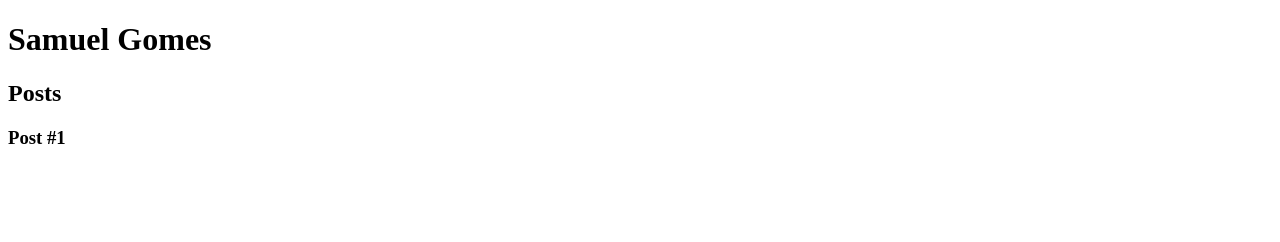
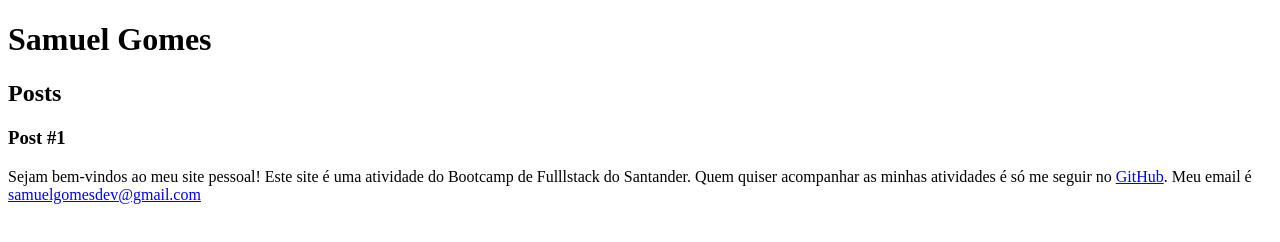
Before and after one commit to Samuelgomes3/Site-Pessoal, a plain HTML site: page index.html in a window 1280 px wide. Drawn offline with Linux system fonts and the light colour scheme.

Commit message:
Adicionando textos e links

```diff
--- a/index.html
+++ b/index.html
@@ -16,7 +16,8 @@
                 <header>
                     <h3>Post #1</h3>
                 </header>
-            </article>
+                <p>Sejam bem-vindos ao meu site pessoal! Este site é uma atividade do Bootcamp de Fulllstack do Santander. Quem quiser acompanhar as minhas atividades é só me seguir no <a href="https://github.com/Samuelgomes3" target="_blank">GitHub</a>. Meu email é <a href="mailto:samuelgomesdev@gmail.com" target="_blank">samuelgomesdev@gmail.com</a></p>
+             </article>
         </section>
         <footer></footer>
     </body>
```
